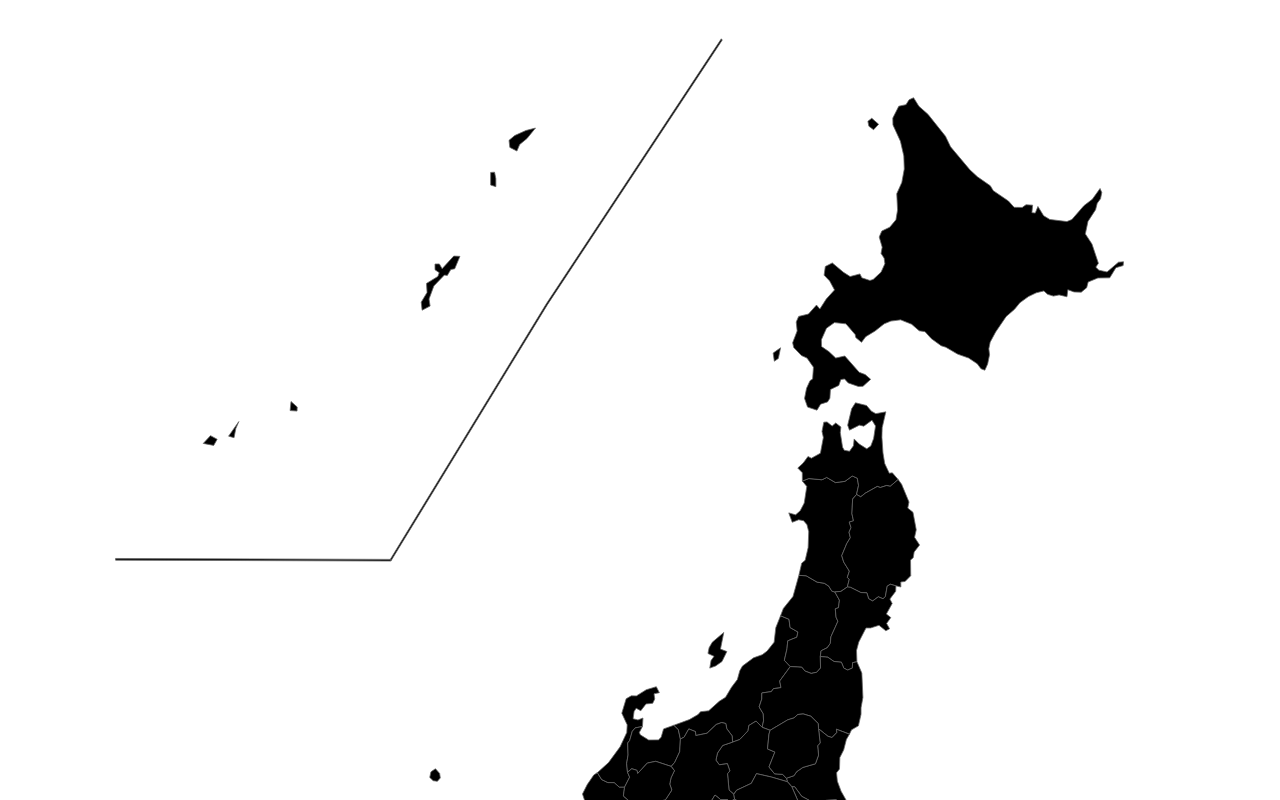
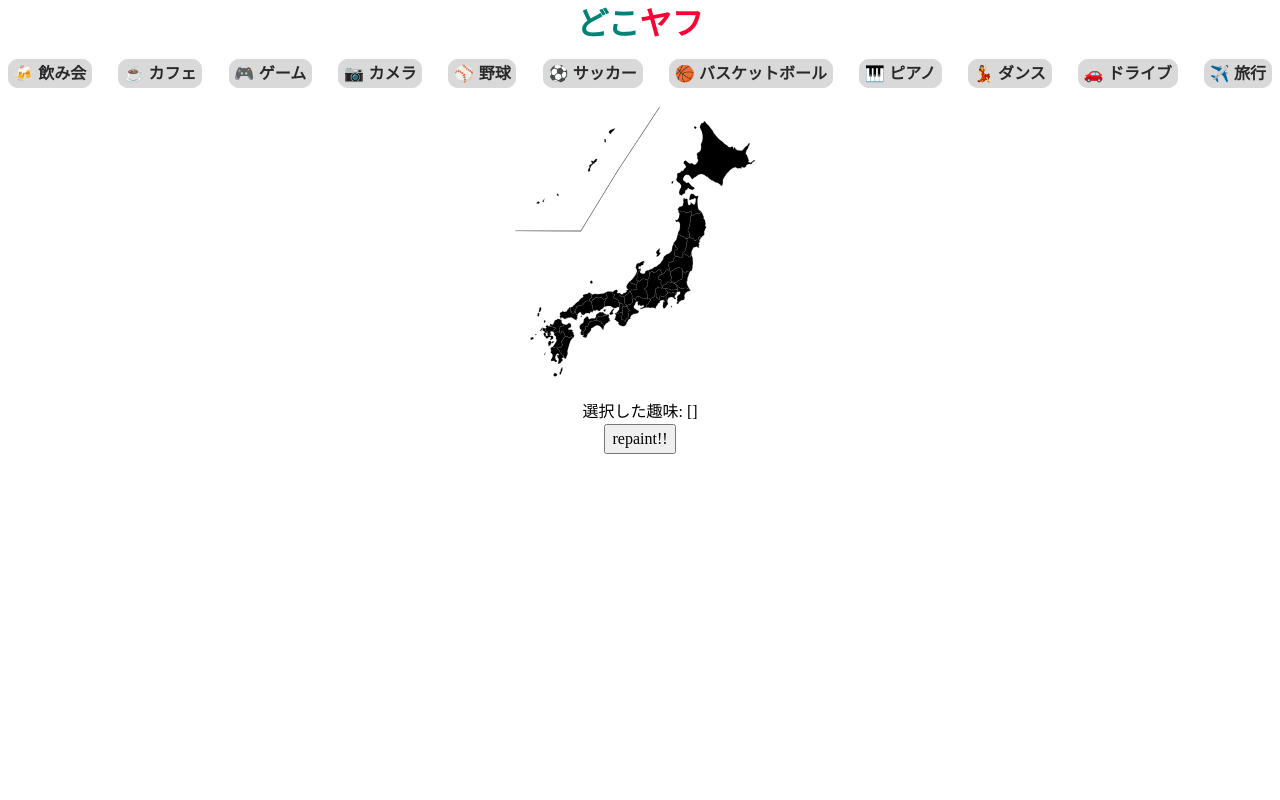
Before and after one commit to ExpectBonus/doko-yahoo, a Vue app in the folder front/: page /map in a window 1280 px wide. Shown: the top 800 px of the page. Built offline with nearby package versions, Linux system fonts and the light colour scheme.

Commit message:
add: 趣味選択用コンポーネントの作成と動作確認

```diff
--- a/front/public/index.html
+++ b/front/public/index.html
@@ -1,17 +1,27 @@
 <!DOCTYPE html>
-<html lang="en">
+<html lang="ja">
 	<head>
-    <meta charset="utf-8">
-    <meta http-equiv="X-UA-Compatible" content="IE=edge">
-    <meta name="viewport" content="width=device-width,initial-scale=1.0">
-    <link rel="icon" href="<%= BASE_URL %>favicon.ico">
+		<meta charset="utf-8" />
+		<meta http-equiv="X-UA-Compatible" content="IE=edge" />
+		<meta name="viewport" content="width=device-width,initial-scale=1.0" />
+		<link rel="icon" href="<%= BASE_URL %>favicon.ico" />
 		<title><%= htmlWebpackPlugin.options.title %></title>
-    <link rel="stylesheet" href="https://fonts.googleapis.com/css?family=Roboto:100,300,400,500,700,900">
-    <link rel="stylesheet" href="https://cdn.jsdelivr.net/npm/@mdi/font@latest/css/materialdesignicons.min.css">
+		<link
+			rel="stylesheet"
+			href="https://fonts.googleapis.com/css?family=Roboto:100,300,400,500,700,900"
+		/>
+		<link
+			rel="stylesheet"
+			href="https://cdn.jsdelivr.net/npm/@mdi/font@latest/css/materialdesignicons.min.css"
+		/>
 	</head>
 	<body>
 		<noscript>
-      <strong>We're sorry but <%= htmlWebpackPlugin.options.title %> doesn't work properly without JavaScript enabled. Please enable it to continue.</strong>
+			<strong
+				>We're sorry but <%= htmlWebpackPlugin.options.title %> doesn't work
+				properly without JavaScript enabled. Please enable it to
+				continue.</strong
+			>
 		</noscript>
 		<div id="app"></div>
 		<!-- built files will be auto injected -->
--- /dev/null
+++ b/front/src/components/HobbiesSelector.vue
@@ -0,0 +1,166 @@
+<template>
+	<div id="hobbies-selector">
+		<div class="hobby" v-for="(hobby, index) in hobbies_list" :key="index">
+			<input
+				type="checkbox"
+				:id="'hobby' + index"
+				:value="hobby.name"
+				v-model="checkedHobbies"
+			/>
+			<label :for="'hobby' + index">
+				<span class="emoji">{{ hobby.emoji }}</span>
+				{{ hobby.name }}
+			</label>
+		</div>
+	</div>
+</template>
+
+<script>
+	export default {
+		name: "HobbiesSelector",
+		data() {
+			return {
+				hobbies_list: [
+					{
+						emoji: "🍻",
+						name: "飲み会",
+					},
+					{
+						emoji: "☕",
+						name: "カフェ",
+					},
+					{
+						emoji: "🎮",
+						name: "ゲーム",
+					},
+					{
+						emoji: "📷",
+						name: "カメラ",
+					},
+					{
+						emoji: "⚾",
+						name: "野球",
+					},
+					{
+						emoji: "⚽",
+						name: "サッカー",
+					},
+					{
+						emoji: "🏀",
+						name: "バスケットボール",
+					},
+					{
+						emoji: "🎹",
+						name: "ピアノ",
+					},
+					{
+						emoji: "💃",
+						name: "ダンス",
+					},
+					{
+						emoji: "🚗",
+						name: "ドライブ",
+					},
+					{
+						emoji: "✈️",
+						name: "旅行",
+					},
+				],
+				checkedHobbies: [],
+			};
+		},
+		watch: {
+			checkedHobbies: function (newArray, oldArray) {
+				this.$emit("selectedHobbies", newArray);
+			},
+		},
+	};
+</script>
+
+<style scoped>
+	#hobbies-selector {
+		font-family: MyFontFamily, sans-serif;
+		position: relative;
+		width: 100%;
+		height: 100px;
+		display: flex;
+		flex-direction: row;
+		align-items: center;
+		justify-content: space-around;
+		gap: 10px;
+		flex-wrap: wrap;
+	}
+
+	.hobby {
+		position: relative;
+	}
+
+	input[type="checkbox"] {
+		opacity: 0;
+		position: absolute;
+		top: 0;
+		left: 0;
+		height: 100%;
+		width: 100%;
+		margin: 0;
+		cursor: pointer;
+	}
+
+	label {
+		width: 100%;
+		height: 100%;
+		text-align: center;
+		font-weight: bold;
+		color: #292929;
+		background-color: #d9d9d9;
+		border-radius: 10px;
+		border: 1px solid #d9d9d9;
+		padding: 0.3rem;
+		transition: all 0.3s ease-out;
+	}
+
+	input[type="checkbox"]:checked + label {
+		color: #ffffff;
+		background-color: #008277;
+		border-color: #008277;
+	}
+
+	@font-face {
+		font-family: MyFontFamily;
+		src: local("Hiragino Kaku Gothic ProN"), local("Meiryo");
+	}
+
+	@font-face {
+		font-family: MyFontFamily;
+		src: local("Segoe UI Emoji"), local("Segoe UI Symbol"),
+			local("Apple Color Emoji"), local("Noto Color Emoji"), local("Noto Emoji");
+		unicode-range: /*U+23, U+2A, U+30-39,*/ U+A9, U+AE, U+200D, U+203C, U+2049,
+			U+20E3, U+2122, U+2139, U+2194-2199, U+21A9-21AA, U+231A-231B, U+2328,
+			U+23CF, U+23E9-23F3, U+23F8-23FA, U+24C2, U+25AA-25AB, U+25B6, U+25C0,
+			U+25FB-25FE, U+2600-2604, U+260E, U+2611, U+2614-2615, U+2618, U+261D,
+			U+2620, U+2622-2623, U+2626, U+262A, U+262E-262F, U+2638-263A, U+2640,
+			U+2642, U+2648-2653, U+2660, U+2663, U+2665-2666, U+2668, U+267B, U+267F,
+			U+2692-2697, U+2699, U+269B-269C, U+26A0-26A1, U+26AA-26AB, U+26B0-26B1,
+			U+26BD-26BE, U+26C4-26C5, U+26C8, U+26CE-26CF, U+26D1, U+26D3-26D4,
+			U+26E9-26EA, U+26F0-26F5, U+26F7-26FA, U+26FD, U+2702, U+2705, U+2708-270D,
+			U+270F, U+2712, U+2714, U+2716, U+271D, U+2721, U+2728, U+2733-2734,
+			U+2744, U+2747, U+274C, U+274E, U+2753-2755, U+2757, U+2763-2764,
+			U+2795-2797, U+27A1, U+27B0, U+27BF, U+2934-2935, U+2B05-2B07, U+2B1B-2B1C,
+			U+2B50, U+2B55, U+3030, U+303D, U+3297, U+3299, U+FE0F, U+1F004, U+1F0CF,
+			U+1F170-1F171, U+1F17E-1F17F, U+1F18E, U+1F191-1F19A, U+1F1E6-1F1FF,
+			U+1F201-1F202, U+1F21A, U+1F22F, U+1F232-1F23A, U+1F250-1F251,
+			U+1F300-1F321, U+1F324-1F393, U+1F396-1F397, U+1F399-1F39B, U+1F39E-1F3F0,
+			U+1F3F3-1F3F5, U+1F3F7-1F4FD, U+1F4FF-1F53D, U+1F549-1F54E, U+1F550-1F567,
+			U+1F56F-1F570, U+1F573-1F57A, U+1F587, U+1F58A-1F58D, U+1F590,
+			U+1F595-1F596, U+1F5A4-1F5A5, U+1F5A8, U+1F5B1-1F5B2, U+1F5BC,
+			U+1F5C2-1F5C4, U+1F5D1-1F5D3, U+1F5DC-1F5DE, U+1F5E1, U+1F5E3, U+1F5E8,
+			U+1F5EF, U+1F5F3, U+1F5FA-1F64F, U+1F680-1F6C5, U+1F6CB-1F6D2,
+			U+1F6E0-1F6E5, U+1F6E9, U+1F6EB-1F6EC, U+1F6F0, U+1F6F3-1F6F8,
+			U+1F910-1F93A, U+1F93C-1F93E, U+1F940-1F945, U+1F947-1F94C, U+1F950-1F96B,
+			U+1F980-1F997, U+1F9C0, U+1F9D0-1F9E6, U+E0062-E0063, U+E0065, U+E0067,
+			U+E006C, U+E006E, U+E0073-E0074, U+E0077, U+E007F;
+	}
+	.emoji {
+		font-weight: normal;
+	}
+</style>
--- a/front/src/main.js
+++ b/front/src/main.js
@@ -3,6 +3,7 @@ import App from "./App.vue";
 import router from "./router";
 import store from "./store";
 
+import "@/styles/reset.css";
 Vue.config.productionTip = false;
 
 new Vue({
--- /dev/null
+++ b/front/src/styles/reset.css
@@ -0,0 +1,74 @@
+/*
+  copy from https://coliss.com/articles/build-websites/operation/css/my-custom-css-reset.html
+*/
+
+/*
+  1. より直感的なボックスサイズのモデルを使用
+*/
+*,
+*::before,
+*::after {
+	box-sizing: border-box;
+}
+/*
+  2. デフォルトのマージンを削除
+*/
+* {
+	margin: 0;
+}
+/*
+  3. 高さは%ベースを使用
+*/
+html,
+body {
+	width: 100%;
+	height: 100%;
+}
+/*
+  タイポグラフィの微調整
+  4. アクセシブルなline-heightを追加
+  5. テキストのレンダリングを改善
+*/
+body {
+	line-height: 1.5;
+	-webkit-font-smoothing: antialiased;
+}
+/*
+  6. メディア要素のデフォルトを改善
+*/
+img,
+picture,
+video,
+canvas,
+svg {
+	display: block;
+	max-width: 100%;
+}
+/*
+  7. フォームのfontに関するデフォルトを削除
+*/
+input,
+button,
+textarea,
+select {
+	font: inherit;
+}
+/*
+  8. テキストのオーバーフローを回避
+*/
+p,
+h1,
+h2,
+h3,
+h4,
+h5,
+h6 {
+	overflow-wrap: break-word;
+}
+/*
+  9. ルートのスタックコンテキストを作成
+*/
+#root,
+#__next {
+	isolation: isolate;
+}
--- a/front/src/views/MapView.vue
+++ b/front/src/views/MapView.vue
@@ -1,8 +1,13 @@
 <template>
-	<div>
+	<div id="map">
+		<header>
+			<h1><span class="doko">どこ</span><span class="yahoo">ヤフ</span></h1>
+			<HobbiesSelector @selectedHobbies="selectedHobbies = $event" />
+		</header>
 		<div>
 			<div id="map-container"></div>
 		</div>
+		<p>選択した趣味: {{ selectedHobbies }}</p>
 		<button @click="repaintMap">repaint!!</button>
 	</div>
 </template>
@@ -10,10 +15,15 @@
 <script>
 	import * as d3 from "d3";
 	import geoJson from "@/assets/japan_geo.json";
+	import hobbiesSelector from "@/components/HobbiesSelector";
 	export default {
 		name: "MapView",
+		components: {
+			HobbiesSelector: hobbiesSelector,
+		},
 		data() {
 			return {
+				selectedHobbies: [],
 				mapImage: null,
 				mapBoxParameters: {
 					width: 400,
@@ -76,6 +86,28 @@
 </script>
 
 <style scoped>
+	#map {
+		width: 100%;
+		display: flex;
+		flex-direction: column;
+		align-items: center;
+	}
+	header {
+		width: 100%;
+		height: 100px;
+		display: flex;
+		flex-direction: column;
+		align-items: center;
+	}
+	h1 {
+		font-weight: bold;
+	}
+	span.doko {
+		color: #008277;
+	}
+	span.yahoo {
+		color: #ff0033;
+	}
 	#map-container {
 		width: 100%;
 	}
```
Lines whose indentation alone changed are shown as unchanged.
